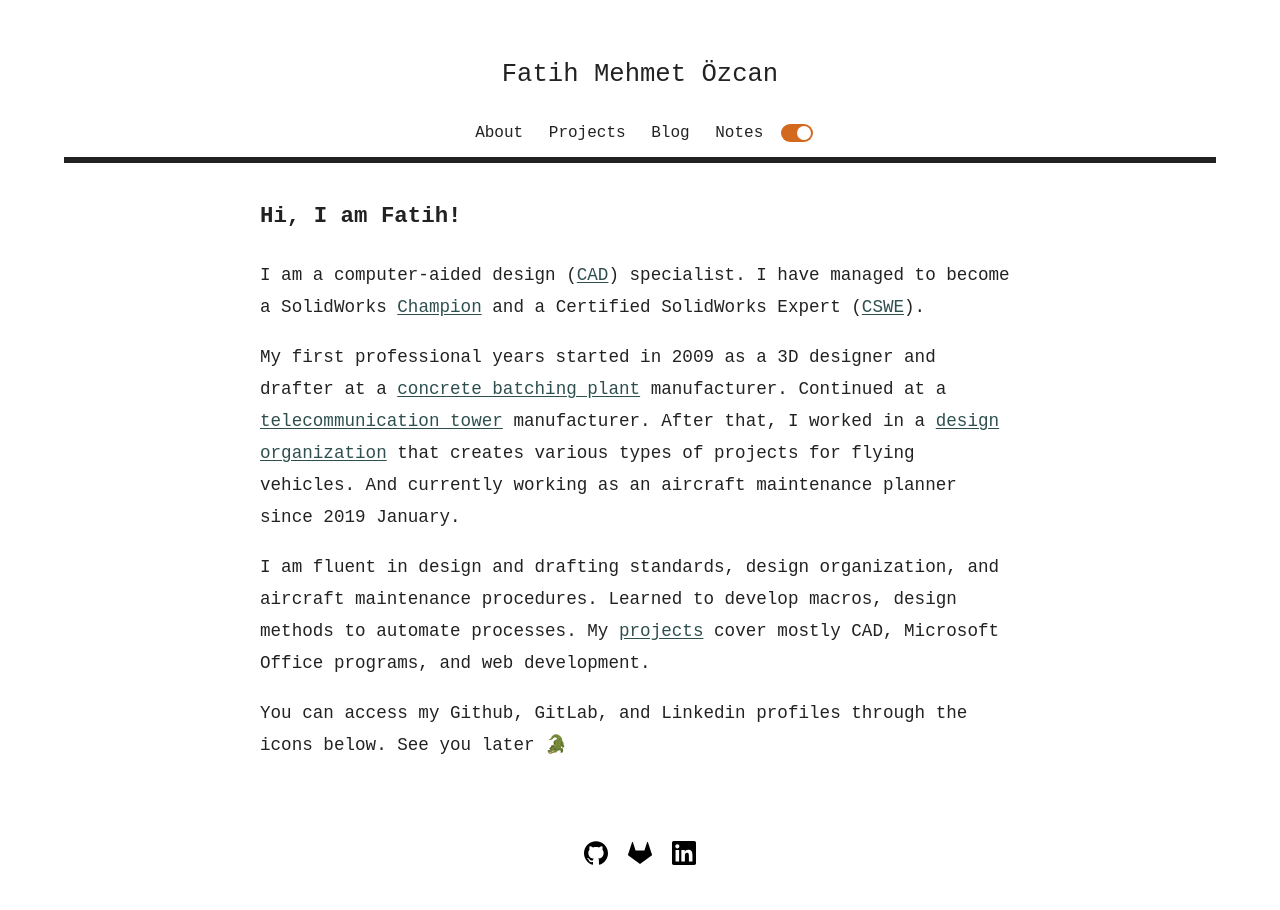
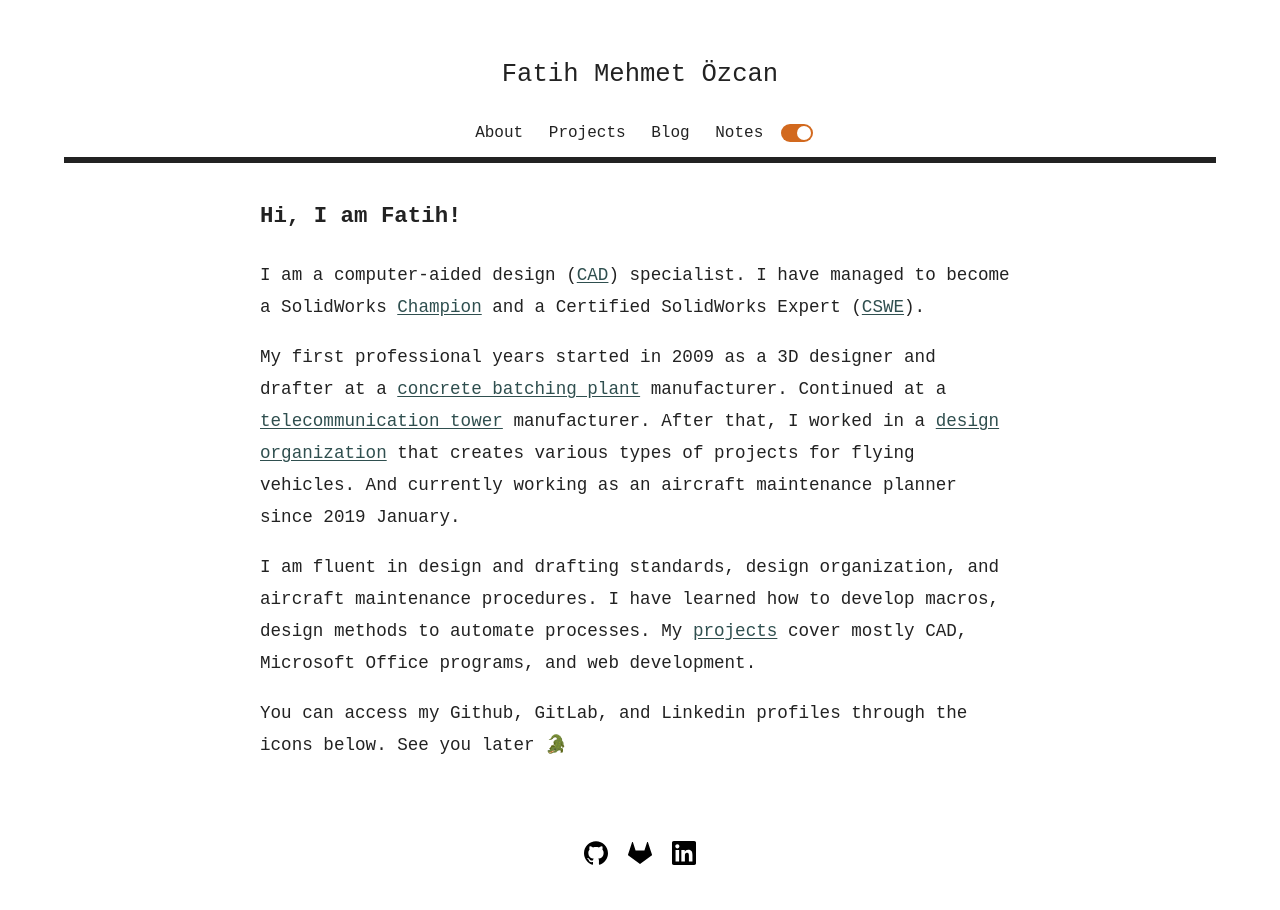
Before and after one commit to fatihmeh/fatihmeh.github.io, a Jekyll site: the page built from index.html, in a window 1280 px wide. Built offline with Jekyll 4.4.1, drawn with Linux system fonts in a browser that asks for light colours.

Commit message:
Update index.html

```diff
--- a/index.html
+++ b/index.html
@@ -8,6 +8,6 @@
 <br>
 <p class="about">My first professional years started in 2009 as a 3D designer and drafter at a <a href="https://en.wikipedia.org/wiki/Concrete_plant" target="_blank">concrete batching plant</a> manufacturer. Continued at a <a href="https://en.wikipedia.org/wiki/Radio_masts_and_towers#Tubular_steel" target="_blank">telecommunication tower</a> manufacturer. After that, I worked in a <a href="https://www.easa.europa.eu/domains/aircraft-products/design-organisations" target="_blank">design organization</a> that creates various types of projects for flying vehicles. And currently working as an aircraft maintenance planner since 2019 January.</p>
 <br>
-<p class="about">I am fluent in design and drafting standards, design organization, and aircraft maintenance procedures. Learned to develop macros, design methods to automate processes. My <a href="/projects">projects</a> cover mostly CAD, Microsoft Office programs, and web development.</p>
+<p class="about">I am fluent in design and drafting standards, design organization, and aircraft maintenance procedures. I have learned how to develop macros, design methods to automate processes. My <a href="/projects">projects</a> cover mostly CAD, Microsoft Office programs, and web development.</p>
 <br>
 <p class="about-margin">You can access my Github, GitLab, and Linkedin profiles through the icons below. See you later 🐊</p>
```
